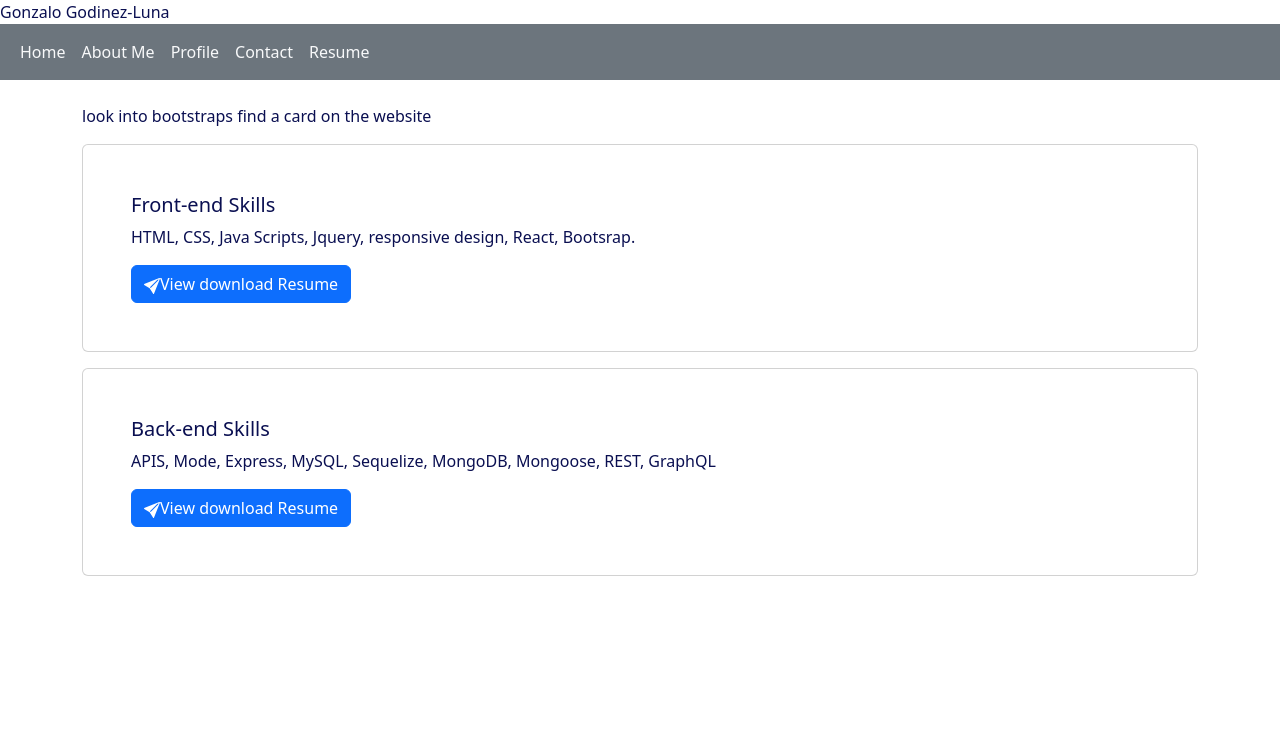
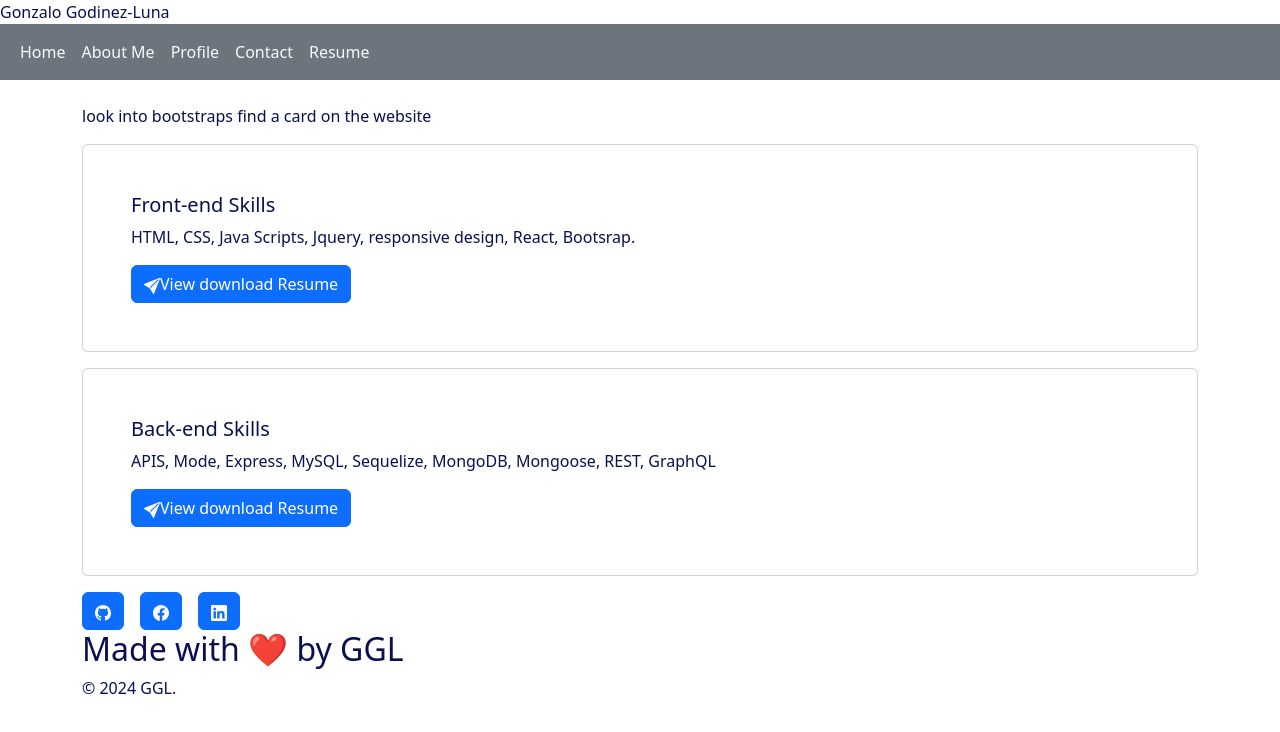
Before and after one commit to GonzaloGodinez/ReactPortfolio, a React (Vite) app in the folder vite-project/: page /resume in a window 1280 px wide. Shown: the top 732 px of the page. Built offline with nearby package versions, Linux system fonts and the light colour scheme.

Commit message:
Updated About, Contact, Home, Project, Resume pages files

```diff
--- a/vite-project/src/pages/AboutPage.jsx
+++ b/vite-project/src/pages/AboutPage.jsx
@@ -50,20 +50,25 @@
           </div>
         </div>
       </section>
-      <p>
-        <a className="btn btn-primary me-3"><svg xmlns="http://www.w3.org/2000/svg" width="16" height="16" fill="currentColor" class="bi bi-github" viewBox="0 0 16 16">
+
+      <footer>
+        <a href="https://github.com/GonzaloGodinez" target="_blank" className="btn btn-primary me-3"><svg xmlns="http://www.w3.org/2000/svg" width="16" height="16" fill="currentColor" class="bi bi-github" viewBox="0 0 16 16">
           <path d="M8 0C3.58 0 0 3.58 0 8c0 3.54 2.29 6.53 5.47 7.59.4.07.55-.17.55-.38 0-.19-.01-.82-.01-1.49-2.01.37-2.53-.49-2.69-.94-.09-.23-.48-.94-.82-1.13-.28-.15-.68-.52-.01-.53.63-.01 1.08.58 1.23.82.72 1.21 1.87.87 2.33.66.07-.52.28-.87.51-1.07-1.78-.2-3.64-.89-3.64-3.95 0-.87.31-1.59.82-2.15-.08-.2-.36-1.02.08-2.12 0 0 .67-.21 2.2.82.64-.18 1.32-.27 2-.27s1.36.09 2 .27c1.53-1.04 2.2-.82 2.2-.82.44 1.1.16 1.92.08 2.12.51.56.82 1.27.82 2.15 0 3.07-1.87 3.75-3.65 3.95.29.25.54.73.54 1.48 0 1.07-.01 1.93-.01 2.2 0 .21.15.46.55.38A8.01 8.01 0 0 0 16 8c0-4.42-3.58-8-8-8" />
         </svg></a>
 
-      <a className="btn btn-primary me-3"><svg xmlns="http://www.w3.org/2000/svg" width="16" height="16" fill="currentColor" class="bi bi-facebook" viewBox="0 0 16 16">
+        <a href="https://www.facebook.com/gonzalo.godinez.3/" target="_blank"
+        className="btn btn-primary me-3"><svg xmlns="http://www.w3.org/2000/svg" width="16" height="16" fill="currentColor" class="bi bi-facebook" viewBox="0 0 16 16">
           <path d="M16 8.049c0-4.446-3.582-8.05-8-8.05C3.58 0-.002 3.603-.002 8.05c0 4.017 2.926 7.347 6.75 7.951v-5.625h-2.03V8.05H6.75V6.275c0-2.017 1.195-3.131 3.022-3.131.876 0 1.791.157 1.791.157v1.98h-1.009c-.993 0-1.303.621-1.303 1.258v1.51h2.218l-.354 2.326H9.25V16c3.824-.604 6.75-3.934 6.75-7.951" />
         </svg></a>
 
-      <a className="btn btn-primary me-3"><svg xmlns="http://www.w3.org/2000/svg" width="16" height="16" fill="currentColor" class="bi bi-linkedin" viewBox="0 0 16 16">
+        <a href="https://www.linkedin.com/in/gonzalo-godinez-78163627a/?lipi=urn%3Ali%3Apage%3Ad_flagship3_feed%3B2KDFE3HVTICt7hjnGvrCOw%3D%3D" target="_blank"
+        className="btn btn-primary me-3"><svg xmlns="http://www.w3.org/2000/svg" width="16" height="16" fill="currentColor" class="bi bi-linkedin" viewBox="0 0 16 16">
           <path d="M0 1.146C0 .513.526 0 1.175 0h13.65C15.474 0 16 .513 16 1.146v13.708c0 .633-.526 1.146-1.175 1.146H1.175C.526 16 0 15.487 0 14.854zm4.943 12.248V6.169H2.542v7.225zm-1.2-8.212c.837 0 1.358-.554 1.358-1.248-.015-.709-.52-1.248-1.342-1.248S2.4 3.226 2.4 3.934c0 .694.521 1.248 1.327 1.248zm4.908 8.212V9.359c0-.216.016-.432.08-.586.173-.431.568-.878 1.232-.878.869 0 1.216.662 1.216 1.634v3.865h2.401V9.25c0-2.22-1.184-3.252-2.764-3.252-1.274 0-1.845.7-2.165 1.193v.025h-.016l.016-.025V6.169h-2.4c.03.678 0 7.225 0 7.225z" />
         </svg></a>
+        <h2>Made with ❤️️ by GGL</h2>
+        <p>&copy; 2024 GGL.</p>
+      </footer>
 
-      </p>
     </div>
   );
 }
--- a/vite-project/src/pages/ContactPage.jsx
+++ b/vite-project/src/pages/ContactPage.jsx
@@ -29,17 +29,23 @@
       </div>
       <button type="button" onClick={handleEmail} class="btn btn-success w-100">Send</button>
 
-      <a className="btn btn-primary me-3"><svg xmlns="http://www.w3.org/2000/svg" width="16" height="16" fill="currentColor" class="bi bi-github" viewBox="0 0 16 16">
+      <footer>
+        <a href="https://github.com/GonzaloGodinez" target="_blank" className="btn btn-primary me-3"><svg xmlns="http://www.w3.org/2000/svg" width="16" height="16" fill="currentColor" class="bi bi-github" viewBox="0 0 16 16">
           <path d="M8 0C3.58 0 0 3.58 0 8c0 3.54 2.29 6.53 5.47 7.59.4.07.55-.17.55-.38 0-.19-.01-.82-.01-1.49-2.01.37-2.53-.49-2.69-.94-.09-.23-.48-.94-.82-1.13-.28-.15-.68-.52-.01-.53.63-.01 1.08.58 1.23.82.72 1.21 1.87.87 2.33.66.07-.52.28-.87.51-1.07-1.78-.2-3.64-.89-3.64-3.95 0-.87.31-1.59.82-2.15-.08-.2-.36-1.02.08-2.12 0 0 .67-.21 2.2.82.64-.18 1.32-.27 2-.27s1.36.09 2 .27c1.53-1.04 2.2-.82 2.2-.82.44 1.1.16 1.92.08 2.12.51.56.82 1.27.82 2.15 0 3.07-1.87 3.75-3.65 3.95.29.25.54.73.54 1.48 0 1.07-.01 1.93-.01 2.2 0 .21.15.46.55.38A8.01 8.01 0 0 0 16 8c0-4.42-3.58-8-8-8" />
         </svg></a>
 
-      <a className="btn btn-primary me-3"><svg xmlns="http://www.w3.org/2000/svg" width="16" height="16" fill="currentColor" class="bi bi-facebook" viewBox="0 0 16 16">
+        <a href="https://www.facebook.com/gonzalo.godinez.3/" target="_blank"
+        className="btn btn-primary me-3"><svg xmlns="http://www.w3.org/2000/svg" width="16" height="16" fill="currentColor" class="bi bi-facebook" viewBox="0 0 16 16">
           <path d="M16 8.049c0-4.446-3.582-8.05-8-8.05C3.58 0-.002 3.603-.002 8.05c0 4.017 2.926 7.347 6.75 7.951v-5.625h-2.03V8.05H6.75V6.275c0-2.017 1.195-3.131 3.022-3.131.876 0 1.791.157 1.791.157v1.98h-1.009c-.993 0-1.303.621-1.303 1.258v1.51h2.218l-.354 2.326H9.25V16c3.824-.604 6.75-3.934 6.75-7.951" />
         </svg></a>
 
-      <a className="btn btn-primary me-3"><svg xmlns="http://www.w3.org/2000/svg" width="16" height="16" fill="currentColor" class="bi bi-linkedin" viewBox="0 0 16 16">
+        <a href="https://www.linkedin.com/in/gonzalo-godinez-78163627a/?lipi=urn%3Ali%3Apage%3Ad_flagship3_feed%3B2KDFE3HVTICt7hjnGvrCOw%3D%3D" target="_blank"
+        className="btn btn-primary me-3"><svg xmlns="http://www.w3.org/2000/svg" width="16" height="16" fill="currentColor" class="bi bi-linkedin" viewBox="0 0 16 16">
           <path d="M0 1.146C0 .513.526 0 1.175 0h13.65C15.474 0 16 .513 16 1.146v13.708c0 .633-.526 1.146-1.175 1.146H1.175C.526 16 0 15.487 0 14.854zm4.943 12.248V6.169H2.542v7.225zm-1.2-8.212c.837 0 1.358-.554 1.358-1.248-.015-.709-.52-1.248-1.342-1.248S2.4 3.226 2.4 3.934c0 .694.521 1.248 1.327 1.248zm4.908 8.212V9.359c0-.216.016-.432.08-.586.173-.431.568-.878 1.232-.878.869 0 1.216.662 1.216 1.634v3.865h2.401V9.25c0-2.22-1.184-3.252-2.764-3.252-1.274 0-1.845.7-2.165 1.193v.025h-.016l.016-.025V6.169h-2.4c.03.678 0 7.225 0 7.225z" />
         </svg></a>
+        <h2>Made with ❤️️ by GGL</h2>
+        <p>&copy; 2024 GGL.</p>
+      </footer>
 
     </div>
   );
--- a/vite-project/src/pages/HomePage.jsx
+++ b/vite-project/src/pages/HomePage.jsx
@@ -15,10 +15,10 @@
         </div>
         <div>
           With experience quickly identifying quality problems and recommending solutions. Strengths in identifying and troubleshooting problems. Key skills include:
-          •	Technical: Extensive experience in Operating Systems IBM Mainframe Complexes |IBM OS | Microsoft products | Windows | MVS | VM/CMS | UNIX.
+          •Front-end Skills: HTML, CSS, Java Scripts, Jquery, responsive design, React, Bootsrap. Back-end Skills: APIS, Mode, Express, MySQL, Sequelize, MongoDB, Mongoose, REST, GraphQL.
+           Extensive experience in Operating Systems IBM Mainframe Complexes |IBM OS | Microsoft products | Windows | MVS | VM/CMS | UNIX.
           •	Vast Experience in Languages and Programming Tools such as COBOL | Power Builder | Visual Basic | DCL | CA 7 | TSO/ISPF | DCL | VMS | CList | Syncsort | FileAid | SPUFI | QMF | Xpediter | Endeavor | Query search.
-          •	Great experience with Database and Data Communications DB2 | SQL-DC/DS | Oracle | VSAM | CICS |
-          Power Builder | IDMS | Oracle | IMS | JCL.
+          •	Great experience with Database and Data Communications DB2 | SQL-DC/DS | Oracle | VSAM | CICS | Power Builder | IDMS | Oracle | IMS | JCL.
         </div>
       </div>
 
@@ -27,13 +27,17 @@
           <path d="M8 0C3.58 0 0 3.58 0 8c0 3.54 2.29 6.53 5.47 7.59.4.07.55-.17.55-.38 0-.19-.01-.82-.01-1.49-2.01.37-2.53-.49-2.69-.94-.09-.23-.48-.94-.82-1.13-.28-.15-.68-.52-.01-.53.63-.01 1.08.58 1.23.82.72 1.21 1.87.87 2.33.66.07-.52.28-.87.51-1.07-1.78-.2-3.64-.89-3.64-3.95 0-.87.31-1.59.82-2.15-.08-.2-.36-1.02.08-2.12 0 0 .67-.21 2.2.82.64-.18 1.32-.27 2-.27s1.36.09 2 .27c1.53-1.04 2.2-.82 2.2-.82.44 1.1.16 1.92.08 2.12.51.56.82 1.27.82 2.15 0 3.07-1.87 3.75-3.65 3.95.29.25.54.73.54 1.48 0 1.07-.01 1.93-.01 2.2 0 .21.15.46.55.38A8.01 8.01 0 0 0 16 8c0-4.42-3.58-8-8-8" />
         </svg></a>
 
-        <a className="btn btn-primary me-3"><svg xmlns="http://www.w3.org/2000/svg" width="16" height="16" fill="currentColor" class="bi bi-facebook" viewBox="0 0 16 16">
+        <a href="https://www.facebook.com/gonzalo.godinez.3/" target="_blank"
+        className="btn btn-primary me-3"><svg xmlns="http://www.w3.org/2000/svg" width="16" height="16" fill="currentColor" class="bi bi-facebook" viewBox="0 0 16 16">
           <path d="M16 8.049c0-4.446-3.582-8.05-8-8.05C3.58 0-.002 3.603-.002 8.05c0 4.017 2.926 7.347 6.75 7.951v-5.625h-2.03V8.05H6.75V6.275c0-2.017 1.195-3.131 3.022-3.131.876 0 1.791.157 1.791.157v1.98h-1.009c-.993 0-1.303.621-1.303 1.258v1.51h2.218l-.354 2.326H9.25V16c3.824-.604 6.75-3.934 6.75-7.951" />
         </svg></a>
 
-        <a className="btn btn-primary me-3"><svg xmlns="http://www.w3.org/2000/svg" width="16" height="16" fill="currentColor" class="bi bi-linkedin" viewBox="0 0 16 16">
+        <a href="https://www.linkedin.com/in/gonzalo-godinez-78163627a/?lipi=urn%3Ali%3Apage%3Ad_flagship3_feed%3B2KDFE3HVTICt7hjnGvrCOw%3D%3D" target="_blank"
+        className="btn btn-primary me-3"><svg xmlns="http://www.w3.org/2000/svg" width="16" height="16" fill="currentColor" class="bi bi-linkedin" viewBox="0 0 16 16">
           <path d="M0 1.146C0 .513.526 0 1.175 0h13.65C15.474 0 16 .513 16 1.146v13.708c0 .633-.526 1.146-1.175 1.146H1.175C.526 16 0 15.487 0 14.854zm4.943 12.248V6.169H2.542v7.225zm-1.2-8.212c.837 0 1.358-.554 1.358-1.248-.015-.709-.52-1.248-1.342-1.248S2.4 3.226 2.4 3.934c0 .694.521 1.248 1.327 1.248zm4.908 8.212V9.359c0-.216.016-.432.08-.586.173-.431.568-.878 1.232-.878.869 0 1.216.662 1.216 1.634v3.865h2.401V9.25c0-2.22-1.184-3.252-2.764-3.252-1.274 0-1.845.7-2.165 1.193v.025h-.016l.016-.025V6.169h-2.4c.03.678 0 7.225 0 7.225z" />
         </svg></a>
+        <h2>Made with ❤️️ by GGL</h2>
+        <p>&copy; 2024 GGL.</p>
       </footer>
     </div>
 
--- a/vite-project/src/pages/ProjectPage.jsx
+++ b/vite-project/src/pages/ProjectPage.jsx
@@ -25,7 +25,23 @@
           </div>
         </div>
       ))}
+ <footer>
+        <a href="https://github.com/GonzaloGodinez" target="_blank" className="btn btn-primary me-3"><svg xmlns="http://www.w3.org/2000/svg" width="16" height="16" fill="currentColor" class="bi bi-github" viewBox="0 0 16 16">
+          <path d="M8 0C3.58 0 0 3.58 0 8c0 3.54 2.29 6.53 5.47 7.59.4.07.55-.17.55-.38 0-.19-.01-.82-.01-1.49-2.01.37-2.53-.49-2.69-.94-.09-.23-.48-.94-.82-1.13-.28-.15-.68-.52-.01-.53.63-.01 1.08.58 1.23.82.72 1.21 1.87.87 2.33.66.07-.52.28-.87.51-1.07-1.78-.2-3.64-.89-3.64-3.95 0-.87.31-1.59.82-2.15-.08-.2-.36-1.02.08-2.12 0 0 .67-.21 2.2.82.64-.18 1.32-.27 2-.27s1.36.09 2 .27c1.53-1.04 2.2-.82 2.2-.82.44 1.1.16 1.92.08 2.12.51.56.82 1.27.82 2.15 0 3.07-1.87 3.75-3.65 3.95.29.25.54.73.54 1.48 0 1.07-.01 1.93-.01 2.2 0 .21.15.46.55.38A8.01 8.01 0 0 0 16 8c0-4.42-3.58-8-8-8" />
+        </svg></a>
 
+        <a href="https://www.facebook.com/gonzalo.godinez.3/" target="_blank"
+        className="btn btn-primary me-3"><svg xmlns="http://www.w3.org/2000/svg" width="16" height="16" fill="currentColor" class="bi bi-facebook" viewBox="0 0 16 16">
+          <path d="M16 8.049c0-4.446-3.582-8.05-8-8.05C3.58 0-.002 3.603-.002 8.05c0 4.017 2.926 7.347 6.75 7.951v-5.625h-2.03V8.05H6.75V6.275c0-2.017 1.195-3.131 3.022-3.131.876 0 1.791.157 1.791.157v1.98h-1.009c-.993 0-1.303.621-1.303 1.258v1.51h2.218l-.354 2.326H9.25V16c3.824-.604 6.75-3.934 6.75-7.951" />
+        </svg></a>
+
+        <a href="https://www.linkedin.com/in/gonzalo-godinez-78163627a/?lipi=urn%3Ali%3Apage%3Ad_flagship3_feed%3B2KDFE3HVTICt7hjnGvrCOw%3D%3D" target="_blank"
+        className="btn btn-primary me-3"><svg xmlns="http://www.w3.org/2000/svg" width="16" height="16" fill="currentColor" class="bi bi-linkedin" viewBox="0 0 16 16">
+          <path d="M0 1.146C0 .513.526 0 1.175 0h13.65C15.474 0 16 .513 16 1.146v13.708c0 .633-.526 1.146-1.175 1.146H1.175C.526 16 0 15.487 0 14.854zm4.943 12.248V6.169H2.542v7.225zm-1.2-8.212c.837 0 1.358-.554 1.358-1.248-.015-.709-.52-1.248-1.342-1.248S2.4 3.226 2.4 3.934c0 .694.521 1.248 1.327 1.248zm4.908 8.212V9.359c0-.216.016-.432.08-.586.173-.431.568-.878 1.232-.878.869 0 1.216.662 1.216 1.634v3.865h2.401V9.25c0-2.22-1.184-3.252-2.764-3.252-1.274 0-1.845.7-2.165 1.193v.025h-.016l.016-.025V6.169h-2.4c.03.678 0 7.225 0 7.225z" />
+        </svg></a>
+        <h2>Made with ❤️️ by GGL</h2>
+        <p>&copy; 2024 GGL.</p>
+      </footer>
 
     </div>
   );
--- a/vite-project/src/pages/ResumePage.jsx
+++ b/vite-project/src/pages/ResumePage.jsx
@@ -24,6 +24,24 @@
         </div>
       ))}
 
+      <footer>
+        <a href="https://github.com/GonzaloGodinez" target="_blank"
+        className="btn btn-primary me-3"><svg xmlns="http://www.w3.org/2000/svg" width="16" height="16" fill="currentColor" class="bi bi-github" viewBox="0 0 16 16">
+          <path d="M8 0C3.58 0 0 3.58 0 8c0 3.54 2.29 6.53 5.47 7.59.4.07.55-.17.55-.38 0-.19-.01-.82-.01-1.49-2.01.37-2.53-.49-2.69-.94-.09-.23-.48-.94-.82-1.13-.28-.15-.68-.52-.01-.53.63-.01 1.08.58 1.23.82.72 1.21 1.87.87 2.33.66.07-.52.28-.87.51-1.07-1.78-.2-3.64-.89-3.64-3.95 0-.87.31-1.59.82-2.15-.08-.2-.36-1.02.08-2.12 0 0 .67-.21 2.2.82.64-.18 1.32-.27 2-.27s1.36.09 2 .27c1.53-1.04 2.2-.82 2.2-.82.44 1.1.16 1.92.08 2.12.51.56.82 1.27.82 2.15 0 3.07-1.87 3.75-3.65 3.95.29.25.54.73.54 1.48 0 1.07-.01 1.93-.01 2.2 0 .21.15.46.55.38A8.01 8.01 0 0 0 16 8c0-4.42-3.58-8-8-8" />
+        </svg></a>
+
+        <a href="https://www.facebook.com/gonzalo.godinez.3/" target="_blank"
+        className="btn btn-primary me-3"><svg xmlns="http://www.w3.org/2000/svg" width="16" height="16" fill="currentColor" class="bi bi-facebook" viewBox="0 0 16 16">
+          <path d="M16 8.049c0-4.446-3.582-8.05-8-8.05C3.58 0-.002 3.603-.002 8.05c0 4.017 2.926 7.347 6.75 7.951v-5.625h-2.03V8.05H6.75V6.275c0-2.017 1.195-3.131 3.022-3.131.876 0 1.791.157 1.791.157v1.98h-1.009c-.993 0-1.303.621-1.303 1.258v1.51h2.218l-.354 2.326H9.25V16c3.824-.604 6.75-3.934 6.75-7.951" />
+        </svg></a>
+
+        <a href="https://www.linkedin.com/in/gonzalo-godinez-78163627a/?lipi=urn%3Ali%3Apage%3Ad_flagship3_feed%3B2KDFE3HVTICt7hjnGvrCOw%3D%3D" target="_blank"
+        className="btn btn-primary me-3"><svg xmlns="http://www.w3.org/2000/svg" width="16" height="16" fill="currentColor" class="bi bi-linkedin" viewBox="0 0 16 16">
+          <path d="M0 1.146C0 .513.526 0 1.175 0h13.65C15.474 0 16 .513 16 1.146v13.708c0 .633-.526 1.146-1.175 1.146H1.175C.526 16 0 15.487 0 14.854zm4.943 12.248V6.169H2.542v7.225zm-1.2-8.212c.837 0 1.358-.554 1.358-1.248-.015-.709-.52-1.248-1.342-1.248S2.4 3.226 2.4 3.934c0 .694.521 1.248 1.327 1.248zm4.908 8.212V9.359c0-.216.016-.432.08-.586.173-.431.568-.878 1.232-.878.869 0 1.216.662 1.216 1.634v3.865h2.401V9.25c0-2.22-1.184-3.252-2.764-3.252-1.274 0-1.845.7-2.165 1.193v.025h-.016l.016-.025V6.169h-2.4c.03.678 0 7.225 0 7.225z" />
+        </svg></a>
+        <h2>Made with ❤️️ by GGL</h2>
+        <p>&copy; 2024 GGL.</p>
+      </footer>
 
     </div>
   );
```
Lines whose indentation alone changed are shown as unchanged.
